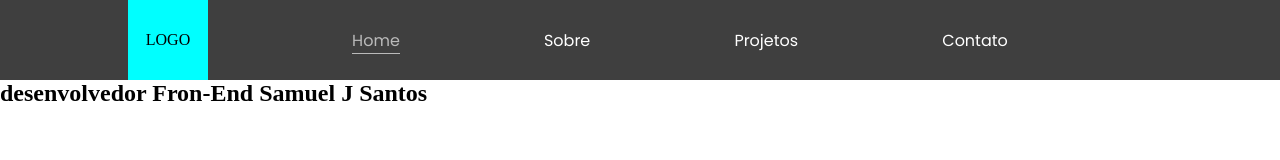
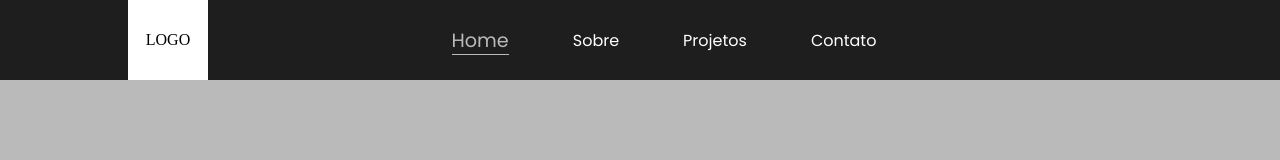
Before and after one commit to Samuelsts/Portfolio, a plain HTML site: page index.html in a window 1280 px wide. Drawn offline with Linux system fonts and the light colour scheme.

Commit message:
Alterando layout

```diff
--- a/assets/css/style.css
+++ b/assets/css/style.css
@@ -8,7 +8,9 @@
 
 header{
     height: 5rem;
-    background-color: #3f3f3f;
+    background-color: #1e1e1e;
+    width:100vw;
+    position: fixed;
 }
 .menu-header{
     height: 100%;
@@ -21,12 +23,12 @@ header{
     display: flex;
     justify-content: center;
     align-items: center;
-    background-color: aqua;
+    background-color: #fff;
     height: 100%;
     width: 5rem;
 }
 
-.menu {
+nav.menu {
     display: flex;
     justify-content: center;
     align-items: center;
@@ -35,36 +37,54 @@ header{
 
 .menu ul{
     display: flex;
-    justify-content:space-evenly;
     align-items: center;
     height: 100%;
     width: 100%;
     list-style: none;
+    justify-content: center;
 
 }
 
+.menu-item{
+    padding: 1rem;
+}
+
 .menu ul li a{
+    height: 1rem;
     font-family: Poppins , sans-serif ;
     font-weight: 400;
     font-size: 1rem;
     color: #fff;
     text-decoration: none;
     transition: .4s;
-    padding: .1rem 0;
+    margin-right: 2rem;
 }
 
 .menu ul li a:hover{
     color: #bababa;
-    padding: .1rem .5rem;
-    border-radius: .6em;
+    border-bottom: .1rem solid #bababa ;
+
 }
 
 .menu ul li a.active{
     color: #bababa;
     border-bottom: .1rem solid #bababa ;
+    font-size: 1.2rem;
 }
 
-.img-container {
-    height: calc(100vh - 5rem);
-    background-color: #3f3f3f;
+
+main{
+    height: 100vh;
+    width: 100%;
+    display: flex;
+    justify-content: center;
 }
+
+.container{
+    background-color: #bababa;
+    height: 100vh;
+    width: 100%;
+    display: flex;
+    justify-content: center;
+    align-items: center;
+}
--- a/index.html
+++ b/index.html
@@ -29,9 +29,6 @@
 
     <main>
         <section class="container">
-            <div class="text">
-                <h1>desenvolvedor <span>Fron-End</span> Samuel J Santos</h1>
-            </div>
         </section>
     </main>
 
```
Also changed, not shown: assets/img/SAM W.png (added).
